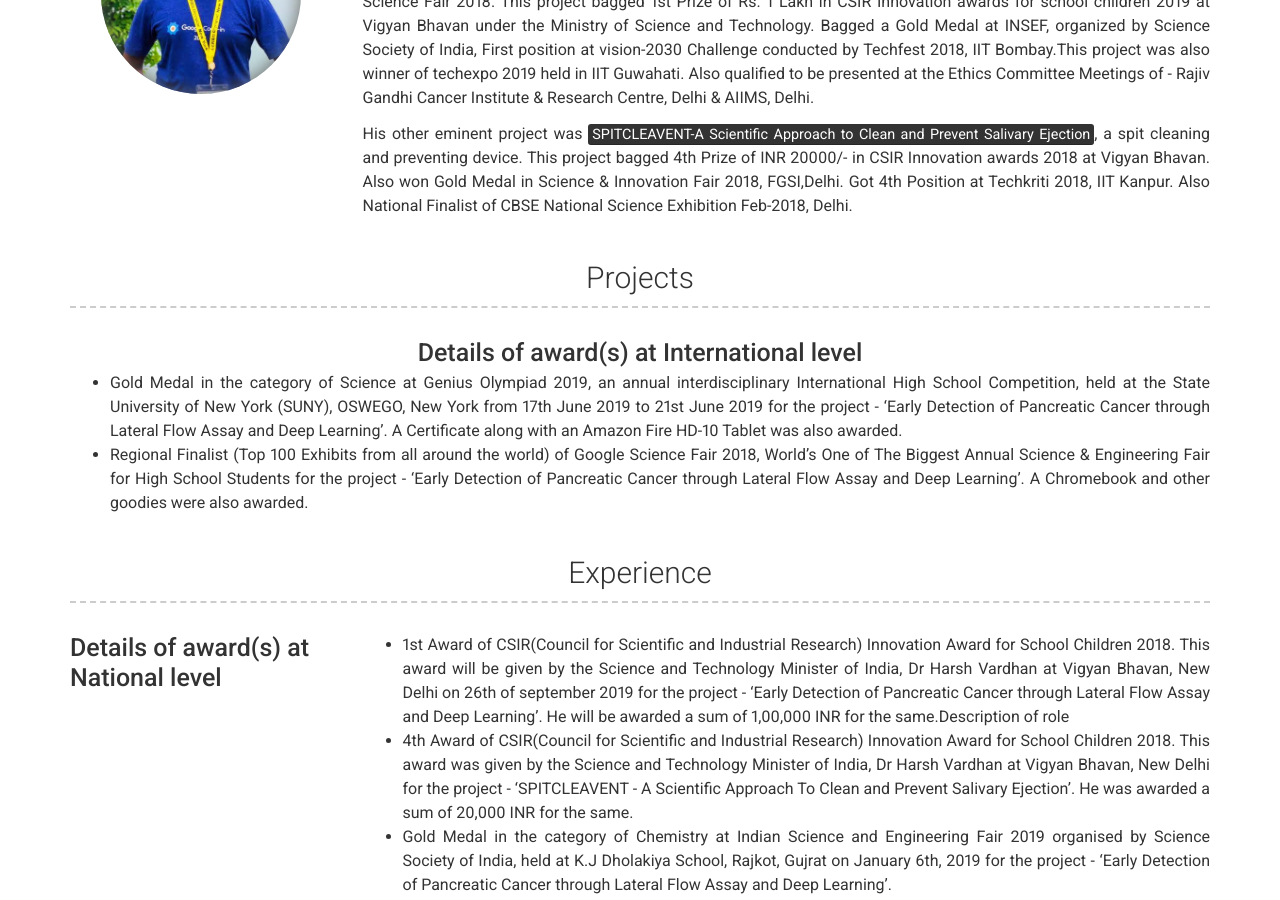
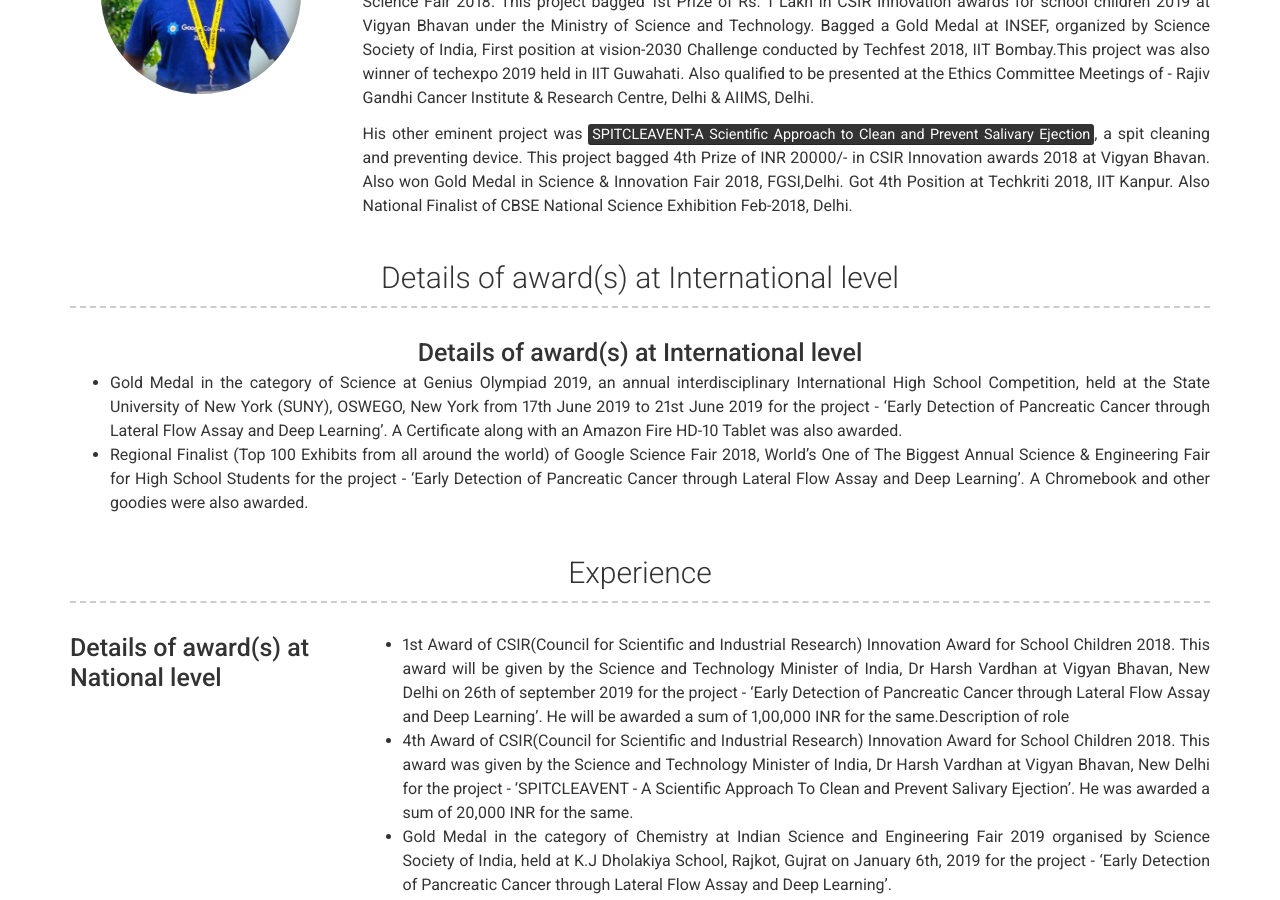
Before and after one commit to shikhaagr25/Anmol_Test, a Jekyll site: the page built from index.md, in a window 1280 px wide and 900 px high, scrolled down 408 px. Built offline with Jekyll 4.4.1, drawn with Linux system fonts in a browser that asks for light colours.

Commit message:
Update projects.html

```diff
--- a/_includes/projects.html
+++ b/_includes/projects.html
@@ -1,5 +1,5 @@
 <div class="container projects-container">
-  <h3>{{ site.projects_title | default: "Projects" }}</h3>
+  <h3>{{ site.projects_title | default: "Details of award(s) at International level" }}</h3>
   {% for project in site.data.projects %}
     {% include {{ project.layout | default: 'left' | append: ".html" }} item=project %}
   {% endfor %}
```
